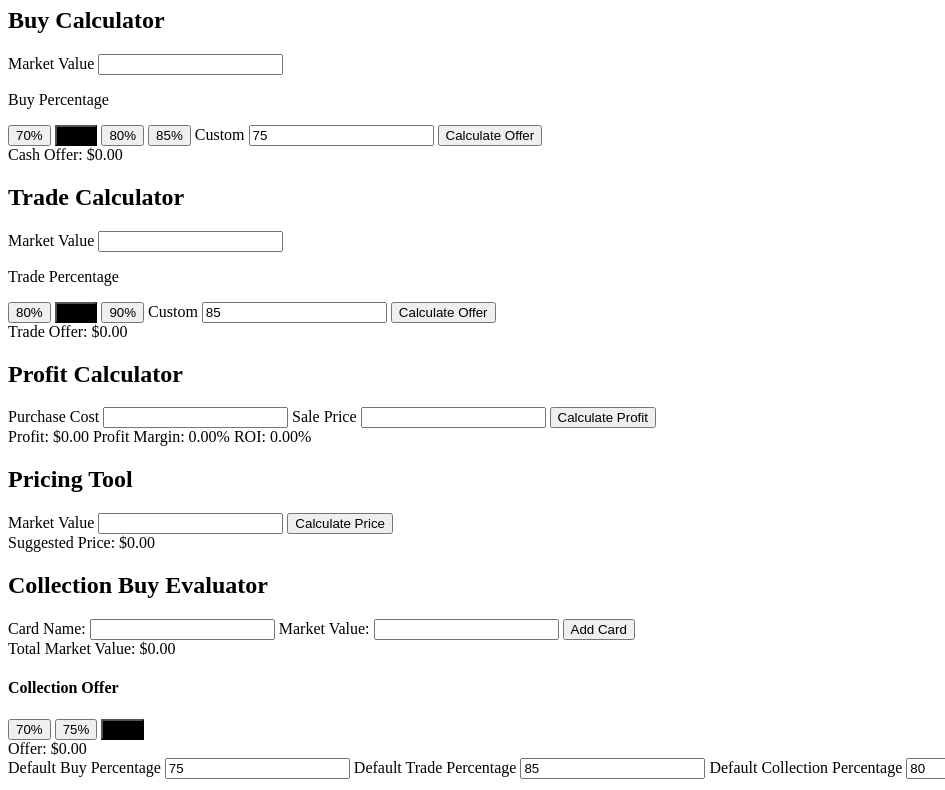
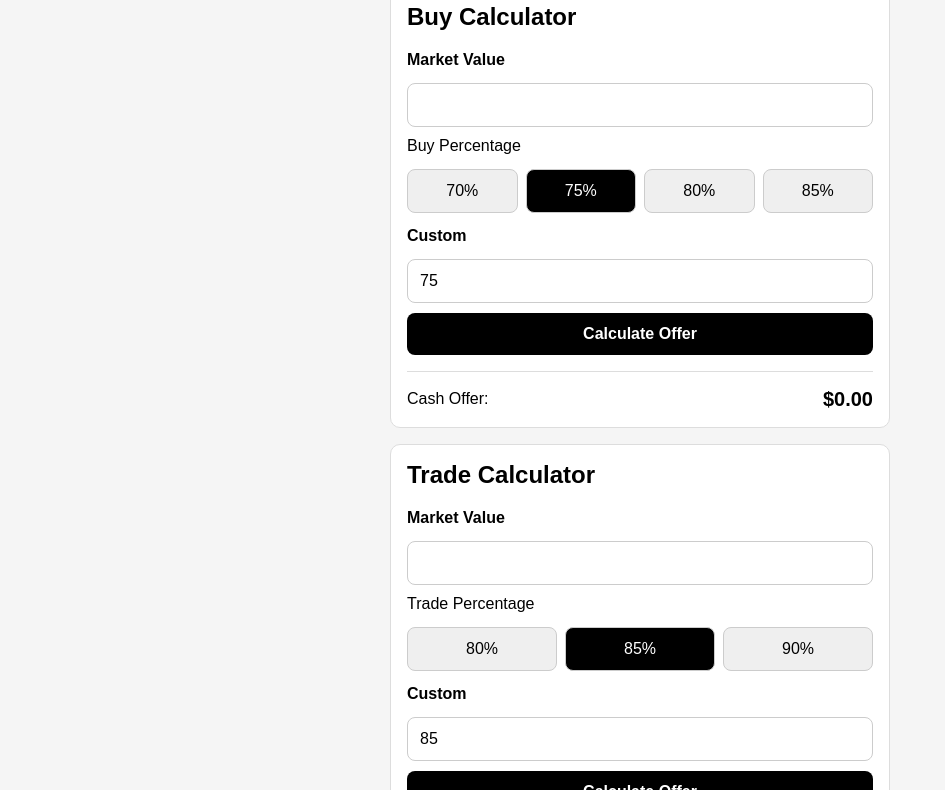
Before and after one commit to Irana1/card-show-dealer-tool, a plain HTML site: page index.html in a window 1280 px wide. Shown: the part 73-863 px from the top of the page, without its empty margins (0-945 px from the left). Drawn offline with Linux system fonts and the light colour scheme.

Commit message:
Add files via upload

```diff
--- a/index.html
+++ b/index.html
@@ -8,43 +8,52 @@
 </head>
 <body>
     <h1>Pokemon Card Dealer Tool</h1>
+    <section class="tool-card">
         <h2>Buy Calculator</h2>
         <div>
             <form id="buy-calculator">
                 <label for="buy-mkt-value">Market Value</label>
                 <input type="number" id="buy-mkt-value">
                 <p>Buy Percentage</p>
+                <div class="percentage-buttons">
                     <button type="button" class="buy-percentage-btn" data-percentage="70">70%</button>
                     <button type="button" class="buy-percentage-btn" data-percentage="75">75%</button>
                     <button type="button" class="buy-percentage-btn" data-percentage="80">80%</button>
                     <button type="button" class="buy-percentage-btn" data-percentage="85">85%</button>
+                </div>
                 <label for="buy-pct">Custom</label>
                 <input type="number" id="buy-pct">
                 <button type="submit">Calculate Offer</button>
             </form>
         </div>
-    <section>
+        <section class="results">
             <span>Cash Offer:</span>
-        <span id="buy-offer">$0.00</span>
+            <span id="buy-offer" class="result-value">$0.00</span>
         </section>
+    </section>
+    <section class="tool-card">
         <h2>Trade Calculator</h2>
         <div>
             <form id="trade-calculator">
                 <label for="trade-mkt-value">Market Value</label>
                 <input type="number" id="trade-mkt-value">
                 <p>Trade Percentage</p>
+                <div class="percentage-buttons">
                     <button type="button" class="trade-percentage-btn" data-percentage="80">80%</button>
                     <button type="button" class="trade-percentage-btn" data-percentage="85">85%</button>
                     <button type="button" class="trade-percentage-btn" data-percentage="90">90%</button>
+                </div>
                 <label for="trade-pct">Custom</label>
                 <input type="number" id="trade-pct">
                 <button type="submit">Calculate Offer</button>
             </form>
         </div>
-    <section>
+        <section class="results">
             <span>Trade Offer:</span>
-        <span id="trade-offer">$0.00</span>
+            <span id="trade-offer" class="result-value">$0.00</span>
         </section>
+    </section>
+    <section class="tool-card">
         <h2>Profit Calculator</h2>
         <div>
             <form id="profit-calculator">
@@ -55,28 +64,30 @@
                 <button type="submit">Calculate Profit</button>
             </form>
         </div>
-    <section>
+        <section class="results">
             <span>Profit:</span>
-        <span id="profit-span">$0.00</span>
+            <span id="profit-span" class="result-value">$0.00</span>
             <span>Profit Margin:</span>
-        <span id="profit-margin-span">0.00%</span>
+            <span id="profit-margin-span" class="result-value">0.00%</span>
             <span>ROI:</span>
-        <span id="roi-span">0.00%</span>
+            <span id="roi-span" class="result-value">0.00%</span>
         </section>
+    </section>
+    <section class="tool-card">
         <h2>Pricing Tool</h2>
         <div>
             <form id="pricing-calculator">
-            <div>
                 <label for="pricing-mkt-value">Market Value</label>
                 <input type="number" id="pricing-mkt-value">
                 <button type="submit">Calculate Price</button>
-            </div>
             </form>
         </div>
-    <section>
+        <section class="results">
             <span>Suggested Price:</span>
-        <span id="suggested-price-span">$0.00</span>
+            <span id="suggested-price-span" class="result-value">$0.00</span>
         </section>
+    </section>
+    <section class="tool-card">
         <h2>Collection Buy Evaluator</h2>
         <div>
             <form id="collection-buy-evaluator">
@@ -90,20 +101,25 @@
         <section id="added-cards-container">
 
         </section>
-    <section>
+        <section class="results">
             <span>Total Market Value:</span>
-        <span id="total-market-value-span">$0.00</span>
+            <span id="total-market-value-span" class="result-value">$0.00</span>
         </section>
         <div>
             <h4>Collection Offer</h4>
+            <div class="percentage-buttons">
                 <button type="button" class="collection-percentage-btn" data-percentage="70">70%</button>
                 <button type="button" class="collection-percentage-btn" data-percentage="75">75%</button>
                 <button type="button" class="collection-percentage-btn" data-percentage="80">80%</button>
             </div>
-    <section>
+        </div>
+        <section class="results">
             <span>Offer:</span>
-        <span id="collection-offer-span">$0.00</span>
+            <span id="collection-offer-span" class="result-value">$0.00</span>
         </section>
+    </section>
+    <section class="tool-card">
+        <h2>Dealer Settings</h2>
         <div>
             <form id="settings-form">
                 <label for="default-buy-pct">Default Buy Percentage</label>
@@ -115,6 +131,7 @@
                 <button type="submit">Save Settings</button>
             </form>
         </div>
+    </section>
     <script src="script.js"></script>
 </body>
 </html>
--- a/style.css
+++ b/style.css
@@ -1,3 +1,142 @@
+body {
+    margin: 0;
+    padding: 16px;
+    font-family: Arial, sans-serif;
+    background-color: #f5f5f5;
+}
+
+body > h1 {
+    max-width: 500px;
+    margin: 0 auto 20px;
+    text-align: center;
+    font-size: 20px;
+}
+
+.tool-card {
+    width: 100%;
+    box-sizing: border-box;
+    max-width: 500px;
+    margin: 0 auto 16px;
+    padding: 16px;
+    background-color: white;
+    border: 1px solid #ddd;
+    border-radius: 10px;
+}
+
+.tool-card form {
+    display: flex;
+    flex-direction: column;
+    gap: 10px;
+}
+
+.tool-card input {
+    width: 100%;
+    box-sizing: border-box;
+    padding: 12px;
+    font-size: 16px;
+    border: 1px solid #ccc;
+    border-radius: 8px;
+    background-color: white;
+}
+
+.tool-card input:focus {
+    outline: 2px solid black;
+    outline-offset: 1px;
+}
+
+.tool-card button {
+    padding: 12px;
+    font-size: 16px;
+    border-radius: 8px;
+    border: 1px solid #ccc;
+    cursor: pointer;
+}
+
+.tool-card button[type="submit"] {
+    font-weight: bold;
+    background-color: black;
+    color: white;
+    border: none;
+}
+
+.tool-card button[type="submit"]:active {
+    transform: scale(0.98);
+}
+
+.tool-card h2 {
+    margin-top: 0;
+}
+
+.tool-card label,
+.tool-card p,
+.tool-card h4 {
+    margin-bottom: 4px;
+}
+
+.tool-card h2,
+.tool-card h4,
+.tool-card p {
+    margin-top: 0;
+}
+
+.tool-card label {
+    font-weight: bold;
+}
+
+.tool-card > section {
+    margin-top: 16px;
+}
+
+.percentage-buttons {
+    display: flex;
+    gap: 8px;
+    flex-wrap: wrap;
+    margin-bottom: 4px;
+}
+
+.percentage-buttons button {
+    flex: 1;
+    min-width: 70px;
+}
+
 .selected-percentage {
     background-color: black;
+    color: white;
 }
+
+.result-value {
+    font-size: 20px;
+    font-weight: bold;
+    text-align: right;
+}
+
+.results {
+    display: grid;
+    grid-template-columns: 1fr auto;
+    gap: 8px 12px;
+    align-items: center;
+    padding-top: 16px;
+    border-top: 1px solid #ddd;
+}
+
+#added-cards-container {
+    display: flex;
+    flex-direction: column;
+    gap: 8px;
+    margin-top: 16px;
+}
+
+#added-cards-container > div {
+    display: flex;
+    justify-content: space-between;
+    align-items: center;
+    gap: 12px;
+    padding: 10px;
+    border: 1px solid #ddd;
+    border-radius: 8px;
+}
+
+#added-cards-container button {
+    padding: 8px 10px;
+    font-size: 14px;
+}
```
Lines whose indentation alone changed are shown as unchanged.
